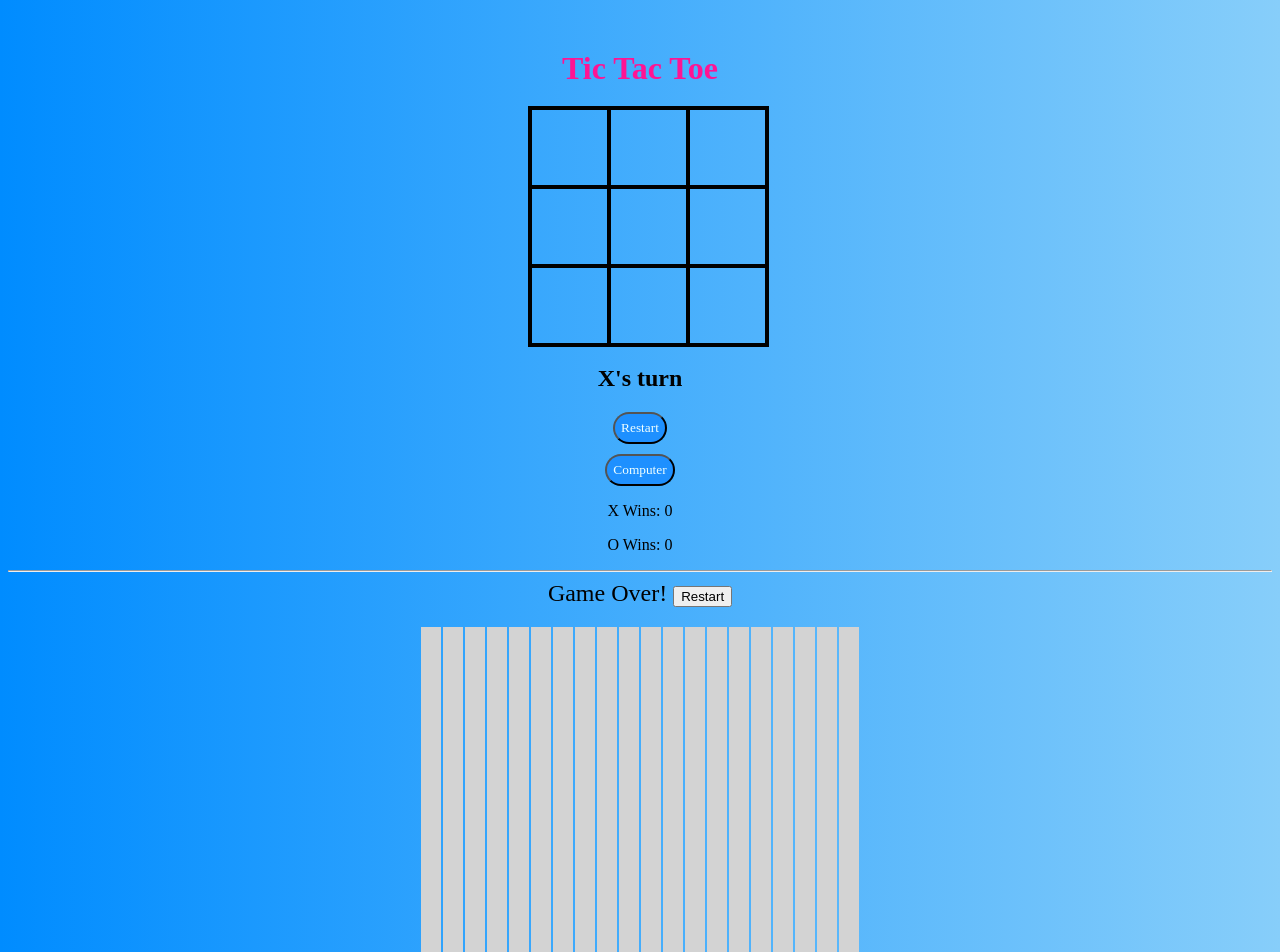
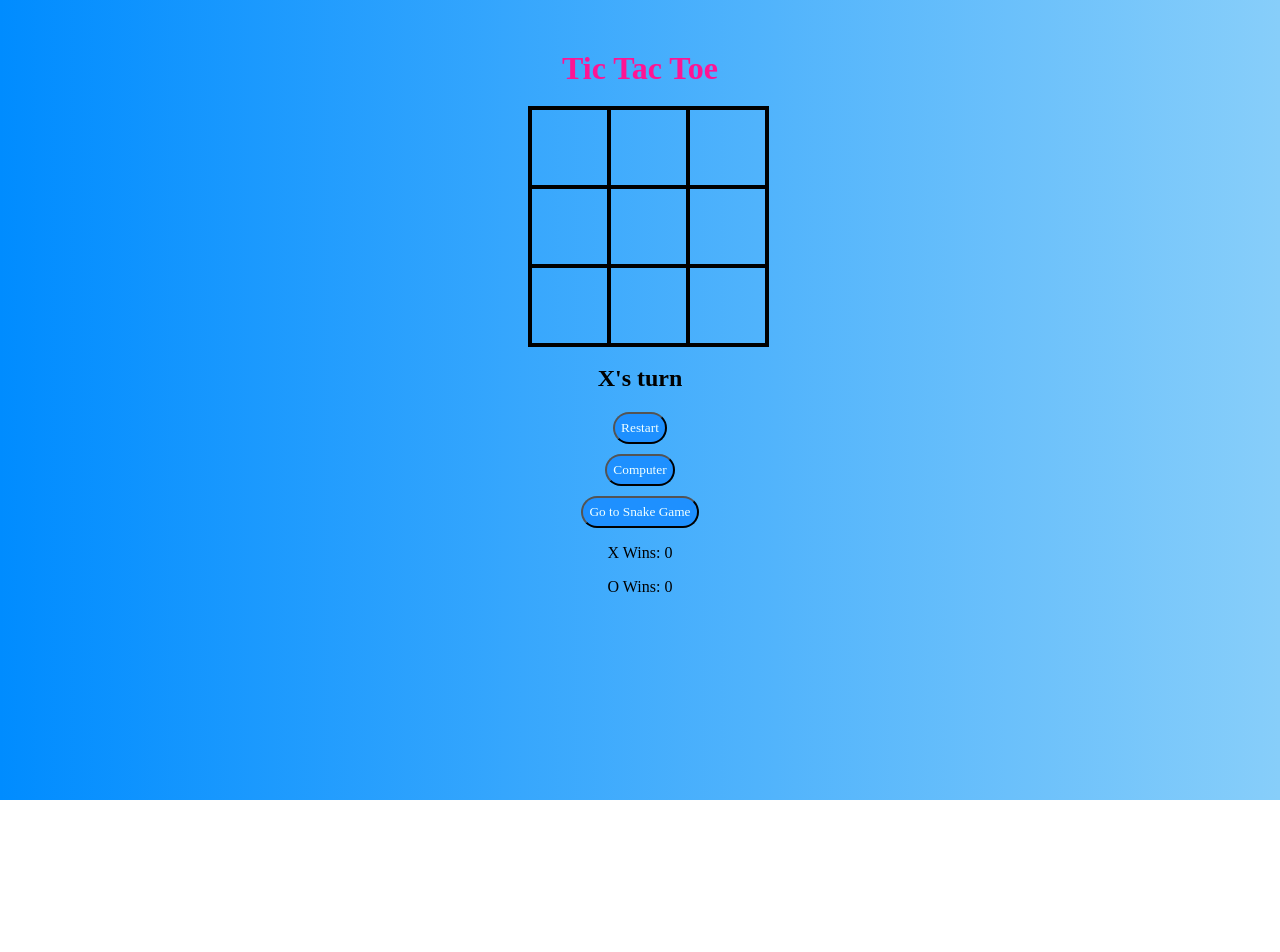
Before and after one commit to GintoBos/Tic-Tac-AngularTest, an Angular app: page / in a window 1280 px wide. Shown: the top 952 px of the page. After the commit the page ends 800 px from the top, so only its background shows below. Built offline with nearby package versions, Linux system fonts and the light colour scheme.

Commit message:
Seperating the games into 2 different page. Added a button that connects the tic tac toe with the snake game. Noticed some problems to fix later

```diff
--- a/src/app/app.component.html
+++ b/src/app/app.component.html
@@ -1,5 +1,4 @@
 <div class="app-container">
     <app-tic-tac-toe></app-tic-tac-toe>
-    <hr>
-    <app-snake-game></app-snake-game>
+    <router-outlet></router-outlet>
 </div>
--- a/src/app/app.component.ts
+++ b/src/app/app.component.ts
@@ -1,13 +1,14 @@
 import { Component } from '@angular/core';
 import { TicTacToeComponent } from './tic-tac-toe/tic-tac-toe.component';
 import { SnakeGameComponent } from "./snake-game/snake-game.component";
+import { RouterModule } from '@angular/router';
 
 @Component({
   selector: 'app-root',
   standalone: true,
   templateUrl: './app.component.html',
   styleUrl: './app.component.scss',
-  imports: [TicTacToeComponent, SnakeGameComponent]
+  imports: [TicTacToeComponent, SnakeGameComponent, RouterModule]
 })
 export class AppComponent {
   title = 'Tic-Tac-Project';
--- a/src/app/app.module.ts
+++ b/src/app/app.module.ts
@@ -1,14 +1,18 @@
 import { CommonModule } from '@angular/common';
 import { NgModule } from '@angular/core';
 import { BrowserModule } from '@angular/platform-browser';
-
+import { AppRoutingModule } from './app-routing.module';
+import { AppComponent } from './app.component';
 
 @NgModule({
   declarations: [],
   imports: [
+    AppComponent,
     BrowserModule,
     CommonModule,
+    AppRoutingModule,
   ],
   providers:[],
+  bootstrap:[]
 })
 export class AppModule { }
--- a/src/app/snake-game/snake-game.component.ts
+++ b/src/app/snake-game/snake-game.component.ts
@@ -1,20 +1,22 @@
-import { CommonModule } from '@angular/common';
 import { Component, HostListener } from '@angular/core';
 import { SnakeService } from '../snake.service';
-
+import { CommonModule } from '@angular/common';
+//THINGS TO CHECK
+//the button to get to the snake game doesnt respond (check the router importing)
+//while inspecting the elements in the browser it showed there was overflow
+//the snake game doesnt respond or show up at all (prob has to do with the overflowing thing)
 @Component({
   selector: 'app-snake-game',
   standalone: true,
   templateUrl: './snake-game.component.html',
   styleUrls: ['./snake-game.component.scss'],
-  imports: [
-    CommonModule,
-  ],
+  imports: [CommonModule]
 })
 export class SnakeGameComponent {
-  constructor(public snakeService: SnakeService) {
-    // Start moving the snake at regular intervals
-    setInterval(() => this.snakeService.move_Snake(), 100);
+  constructor(public snakeService: SnakeService) {}
+
+  ngOnInit():void{
+    setInterval(() => this.snakeService.move_Snake(),100);
   }
 
   getClass(x: number, y: number): any {
--- a/src/app/tic-tac-toe/tic-tac-toe.component.html
+++ b/src/app/tic-tac-toe/tic-tac-toe.component.html
@@ -12,6 +12,7 @@
     <div class = "button-container">
       <button (click)="restartGame()">Restart</button>
       <button (click)="PcPlayer()" id = "pcButton">Computer</button>
+      <button routerLink="/snake-game">Go to Snake Game</button>
     </div>
     <p>X Wins: {{ winCountX }}</p>
     <p>O Wins: {{ winCountO }}</p>
--- a/src/app/tic-tac-toe/tic-tac-toe.component.ts
+++ b/src/app/tic-tac-toe/tic-tac-toe.component.ts
@@ -1,5 +1,6 @@
 import { Component, OnInit } from '@angular/core';
 import { CommonModule } from '@angular/common';
+
 @Component({
   selector: 'app-tic-tac-toe',
   templateUrl: './tic-tac-toe.component.html',
@@ -10,6 +11,7 @@ import { CommonModule } from '@angular/common';
   ]
 })
 export class TicTacToeComponent implements OnInit {
+
   cells: string[] = ["", "", "", "", "", "", "", "", ""];
   currentPlayer: 'X' | 'O' = 'X';
   statusText: string = `${this.currentPlayer}'s turn`;
```
Also changed, not shown: src/app/app-routing.module.ts (added, +16 -0 lines), src/app/snake-game/snake-game.component.html (+5 -5 lines).
